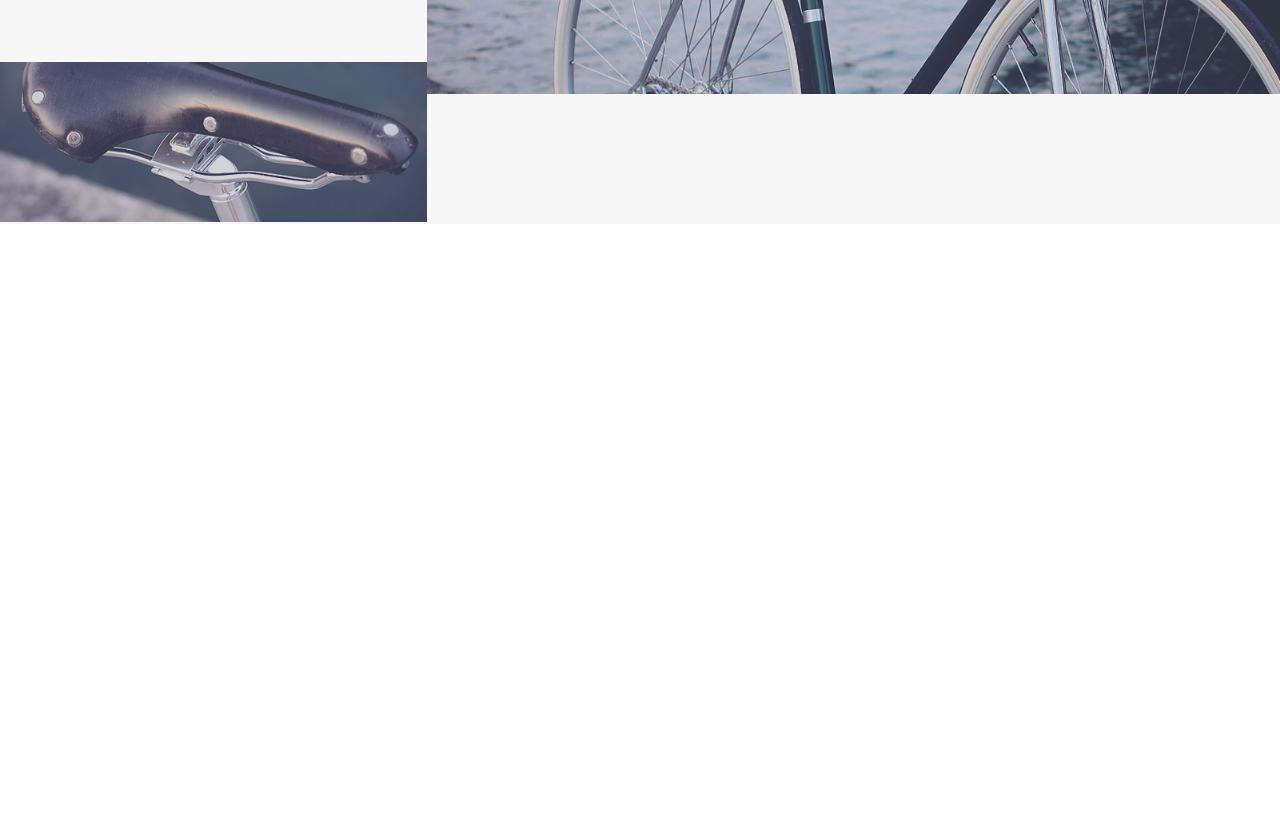
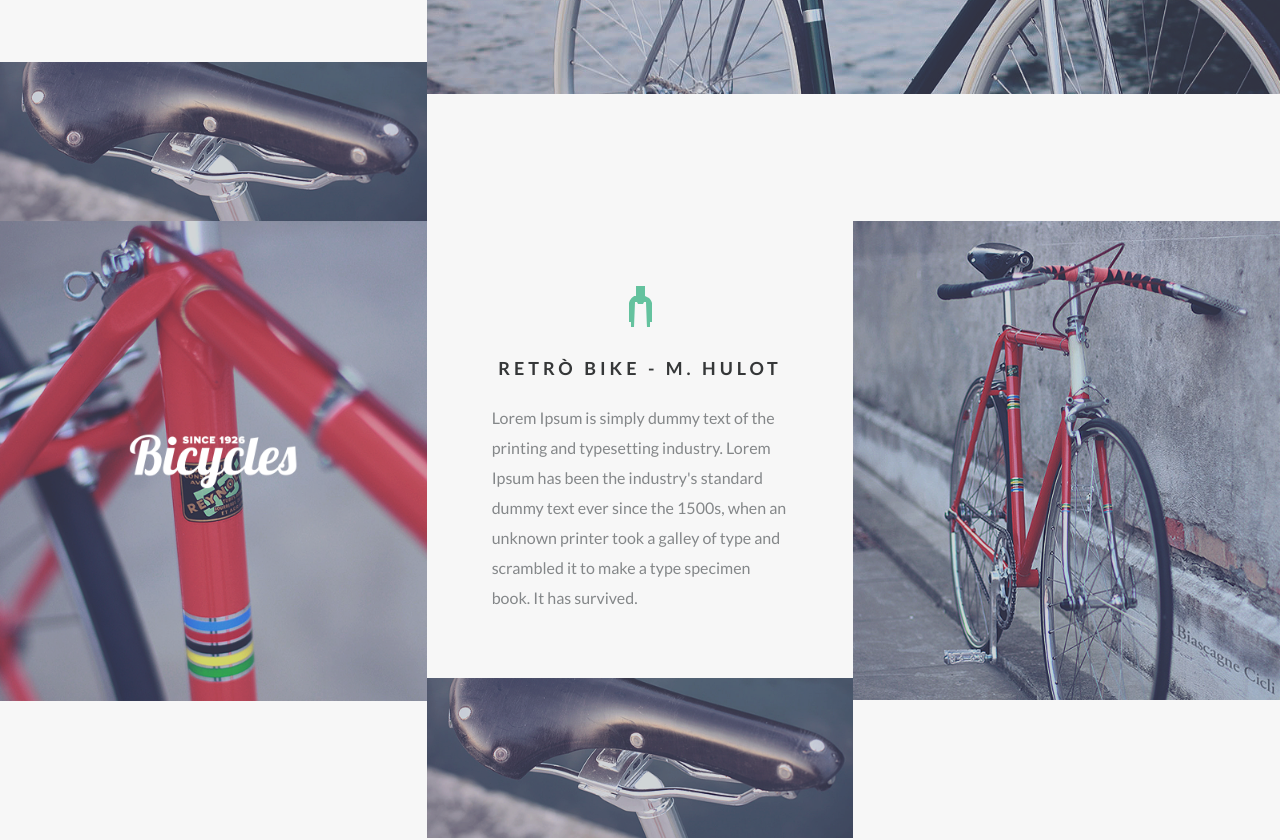
Before and after one commit to AyratAkhmadulla/web, a plain HTML site: page responsive/responsive/index.html in a window 1280 px wide. Shown: the part 2142-2982 px from the top of the page. Before the commit the page ends 2366 px from the top, so only its background shows below. Drawn offline with Linux system fonts and the light colour scheme.

Commit message:
Добавлена секция маленьких великов

```diff
--- a/responsive/responsive/css/style.css
+++ b/responsive/responsive/css/style.css
@@ -244,6 +244,7 @@ h6 {
 	align-items: stretch;
 	background-color: #f7f7f7;
 }
+
 .bycicles__picture-big {
 	flex: 2;
 }
@@ -251,6 +252,13 @@ h6 {
 	width: 100%;
 	height: auto;
 }
+.bycicles__picture-small {
+	flex: 1;
+}
+.bycicles__picture-small img {
+	width: 100%;
+	height: auto;
+}
 
 .bycicles__block {
 	flex: 1;
--- a/responsive/responsive/index.html
+++ b/responsive/responsive/index.html
@@ -7,7 +7,6 @@
     <title>Responseve design</title>
 </head>
 <body>
-  <div class="wrapper"></div>
   <header class="header row">
     <nav class="menu__header  menu">
       <ul class="menu__items">
@@ -69,6 +68,25 @@
       <img src="./img/la-boriosa.png" alt="">
     </div>
   </section>
-</div>
+  <section class="bycicles row">
+    <div class="bycicles__picture-small">
+      <img src="./img/mhulot-left.png" alt="mhulot left" srcset="">
+    </div>
+    <div class="bycicles__block block">
+        <div class="block__body">
+        <div class="block__title-pic">
+          <img src="./img/icons/mhulot-title.svg" alt="">
+        </div>
+        <h2 class="block__title">retrò Bike - M. Hulot</h2>
+        <p class="block__content">Lorem Ipsum is simply dummy text of the printing and typesetting industry. Lorem Ipsum has been the industry's standard dummy text ever since the 1500s, when an unknown printer took a galley of type and scrambled it to make a type specimen book. It has survived.</p>
+      </div>
+      <div class="block__pic">
+        <img src="./img/la-boriosa-seat.png" alt="seat">
+      </div>
+    </div>
+    <div class="bycicles__picture-small">
+      <img src="./img/mhulot-right.png" alt="mhulot-right" srcset="">
+    </div>
+  </section>
 </body>
 </html>
```
